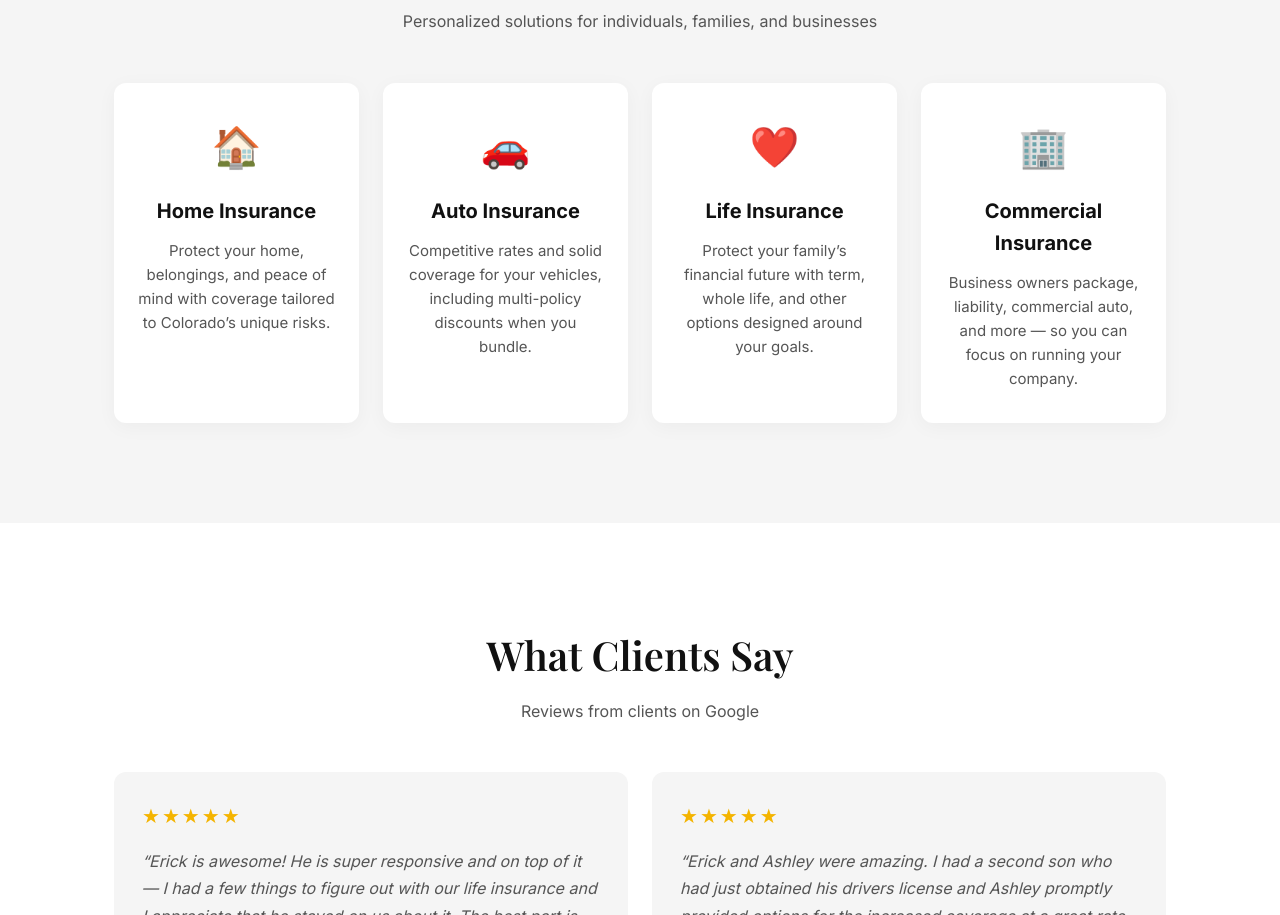
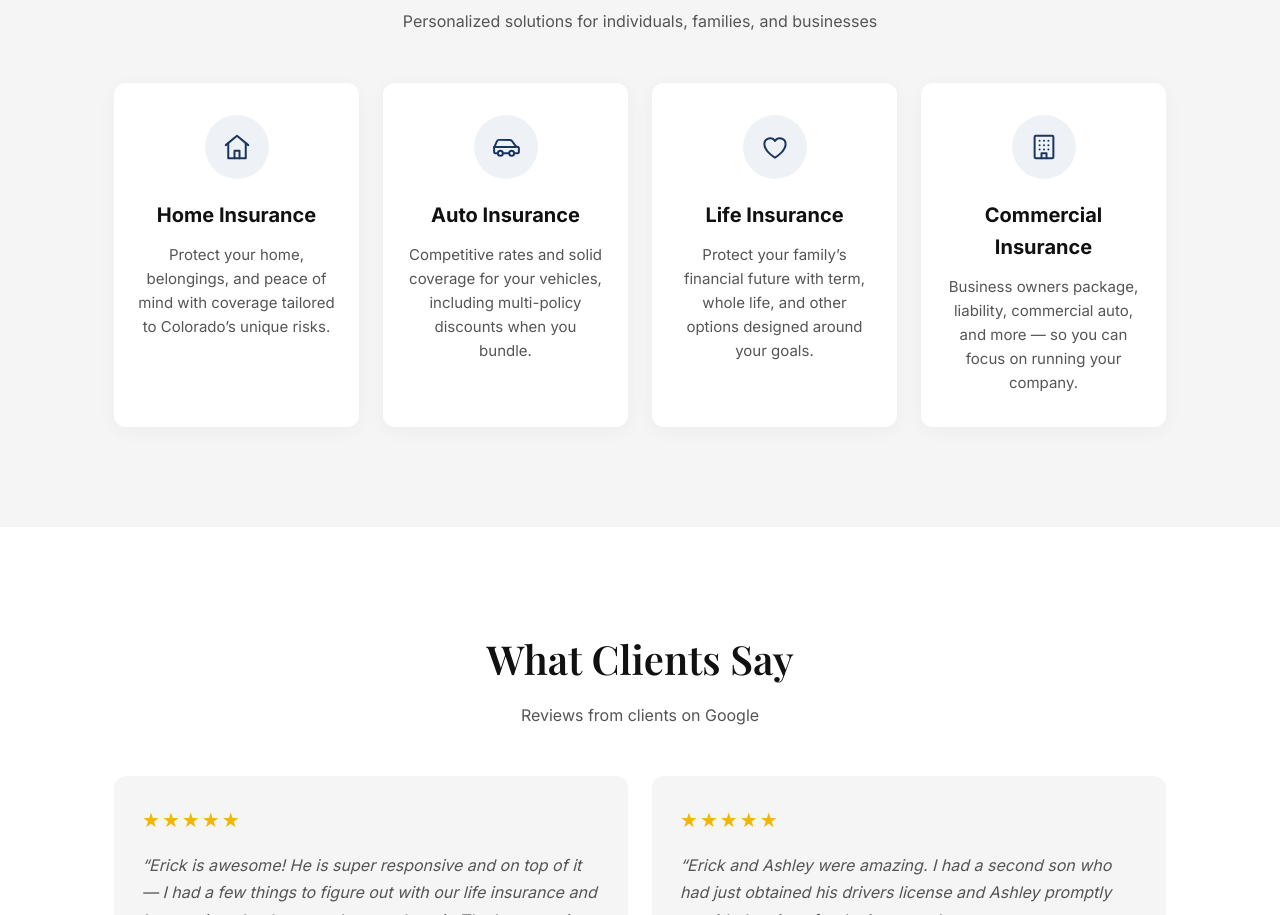
Before and after one commit to penainsurance/website, a plain HTML site: page index.html in a window 1280 px wide. Shown: the part 1730-2645 px from the top of the page. Drawn offline with nearby package versions, Linux system fonts and the light colour scheme; a web font is replaced by a local one.

Commit message:
Replace emoji service icons with line icons
Co-Authored-By: Claude Opus 5.5 <noreply@anthropic.com>

```diff
--- a/index.html
+++ b/index.html
@@ -170,22 +170,30 @@
       <p class="section-subtitle">Personalized solutions for individuals, families, and businesses</p>
       <div class="services-grid">
         <div class="service-card">
-          <div class="service-icon">🏠</div>
+          <div class="service-icon" aria-hidden="true">
+            <svg viewBox="0 0 24 24"><path d="M3 10.5 12 3l9 7.5"/><path d="M5 9v12h14V9"/><path d="M10 21v-6h4v6"/></svg>
+          </div>
           <h3>Home Insurance</h3>
           <p>Protect your home, belongings, and peace of mind with coverage tailored to Colorado’s unique risks.</p>
         </div>
         <div class="service-card">
-          <div class="service-icon">🚗</div>
+          <div class="service-icon" aria-hidden="true">
+            <svg viewBox="0 0 24 24"><path d="M5.5 17H3.5a1 1 0 0 1-1-1v-3.5l2.2-5A2 2 0 0 1 6.5 6.3h8.6a2 2 0 0 1 1.5.7l3.4 4.5 1.6.5a1 1 0 0 1 .7 1V16a1 1 0 0 1-1 1h-1.8"/><path d="M9.5 17h5"/><path d="M2.5 12h17.5"/><circle cx="7.5" cy="17" r="2"/><circle cx="16.5" cy="17" r="2"/></svg>
+          </div>
           <h3>Auto Insurance</h3>
           <p>Competitive rates and solid coverage for your vehicles, including multi-policy discounts when you bundle.</p>
         </div>
         <div class="service-card">
-          <div class="service-icon">❤️</div>
+          <div class="service-icon" aria-hidden="true">
+            <svg viewBox="0 0 24 24"><path d="M12 20.5S3.5 15.6 3.5 9.6A4.6 4.6 0 0 1 12 7.2a4.6 4.6 0 0 1 8.5 2.4c0 6-8.5 10.9-8.5 10.9z"/></svg>
+          </div>
           <h3>Life Insurance</h3>
           <p>Protect your family’s financial future with term, whole life, and other options designed around your goals.</p>
         </div>
         <div class="service-card">
-          <div class="service-icon">🏢</div>
+          <div class="service-icon" aria-hidden="true">
+            <svg viewBox="0 0 24 24"><rect x="4.5" y="3" width="15" height="18" rx="1"/><path d="M10 21v-4h4v4"/><path d="M8.5 7h.01M12 7h.01M15.5 7h.01M8.5 10.5h.01M12 10.5h.01M15.5 10.5h.01M8.5 14h.01M12 14h.01M15.5 14h.01"/></svg>
+          </div>
           <h3>Commercial Insurance</h3>
           <p>Business owners package, liability, commercial auto, and more — so you can focus on running your company.</p>
         </div>
--- a/styles.css
+++ b/styles.css
@@ -327,8 +327,31 @@ body {
 }
 
 .service-icon {
-  font-size: 40px;
-  margin-bottom: 16px;
+  width: 64px;
+  height: 64px;
+  margin: 0 auto 20px;
+  border-radius: 50%;
+  background: #eef2f7;
+  color: var(--accent);
+  display: flex;
+  align-items: center;
+  justify-content: center;
+  transition: background 0.2s, color 0.2s;
+}
+
+.service-icon svg {
+  width: 30px;
+  height: 30px;
+  fill: none;
+  stroke: currentColor;
+  stroke-width: 1.6;
+  stroke-linecap: round;
+  stroke-linejoin: round;
+}
+
+.service-card:hover .service-icon {
+  background: var(--accent);
+  color: var(--white);
 }
 
 .service-card h3 {
```
